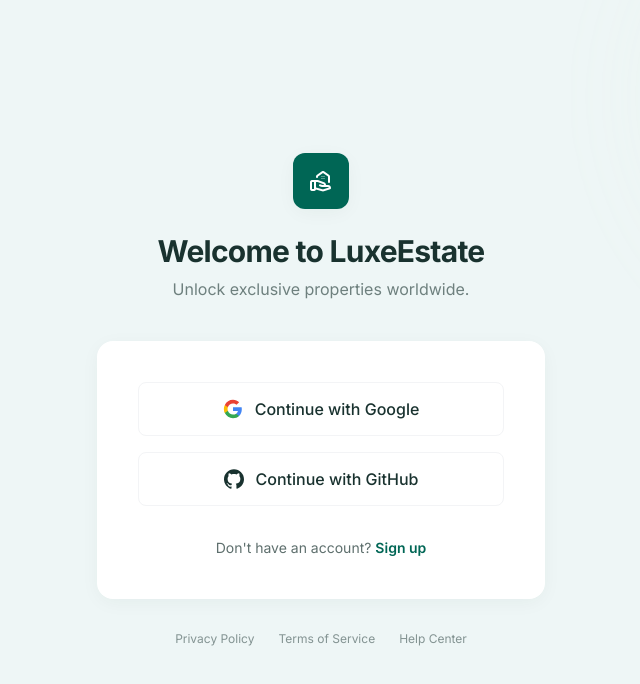
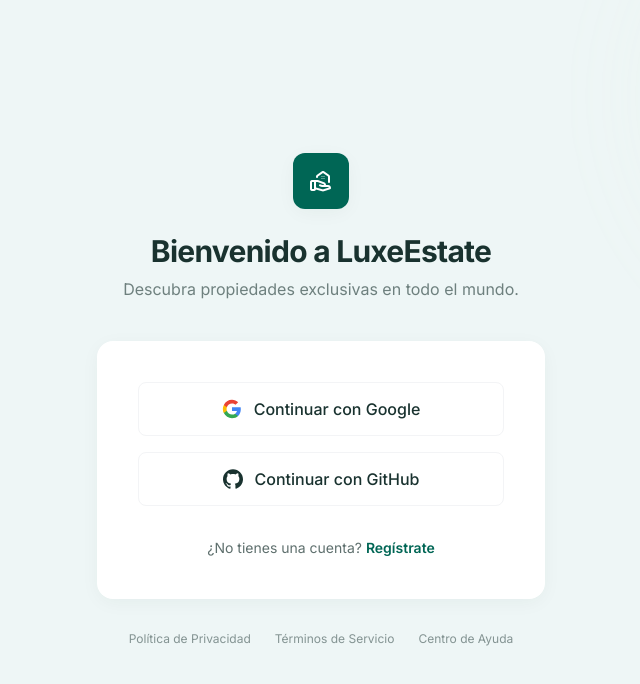
Before and after one commit to edgonzalez24/antigravity-nuxt-vibecoding, a Nuxt app: page /login in a window 1280 px wide. Shown: the top 684 px of the page, without its empty margins (319-959 px from the left). Built offline with nearby package versions, Linux system fonts and the light colour scheme; no server answers.

Commit message:
feat: Add internationalization for authentication-related texts on the login page and default layout.

```diff
--- a/app/layouts/default.vue
+++ b/app/layouts/default.vue
@@ -46,13 +46,13 @@
                   </div>
                 </button>
                 <button @click="signOut" class="text-sm text-nordic-dark/70 hover:text-red-500 transition-colors ml-4 font-medium border border-gray-200 px-3 py-1.5 rounded-md hover:border-red-500">
-                  Logout
+                  {{ $t('auth.logout') }}
                 </button>
               </div>
             </template>
             <template v-else>
-              <NuxtLink to="/login" class="ml-2 pl-4 border-l border-nordic-dark/10 text-mosque font-medium hover:text-mosque/80 transition-colors">
-                Login
+              <NuxtLink :to="localePath('/login')" class="ml-2 pl-4 border-l border-nordic-dark/10 text-mosque font-medium hover:text-mosque/80 transition-colors">
+                {{ $t('auth.login') }}
               </NuxtLink>
             </template>
           </div>
@@ -67,6 +67,7 @@
 <script setup lang="ts">
 const user = useSupabaseUser()
 const supabase = useSupabaseClient()
+const localePath = useLocalePath()
 
 const signOut = async () => {
   await supabase.auth.signOut()
--- a/app/pages/login.vue
+++ b/app/pages/login.vue
@@ -9,8 +9,8 @@
         <div class="inline-flex items-center justify-center w-14 h-14 bg-primary rounded-xl mb-6 shadow-soft text-white">
           <span class="material-symbols-rounded text-3xl">real_estate_agent</span>
         </div>
-        <h1 class="text-3xl font-bold tracking-tight text-nordic dark:text-white mb-2">Welcome to LuxeEstate</h1>
-        <p class="text-nordic/60 dark:text-gray-400">Unlock exclusive properties worldwide.</p>
+        <h1 class="text-3xl font-bold tracking-tight text-nordic dark:text-white mb-2">{{ $t('auth.welcome') }}</h1>
+        <p class="text-nordic/60 dark:text-gray-400">{{ $t('auth.subtitle') }}</p>
       </div>
       <div class="bg-surface dark:bg-[#152e2a] rounded-2xl shadow-soft p-8 sm:p-10 border border-white/50 dark:border-primary/20 backdrop-blur-sm">
         <div class="space-y-4">
@@ -22,26 +22,26 @@
               <path d="M5.84 14.09c-.22-.66-.35-1.36-.35-2.09s.13-1.43.35-2.09V7.07H2.18C1.43 8.55 1 10.22 1 12s.43 3.45 1.18 4.93l2.85-2.22.81-.62z" fill="#FBBC05"></path>
               <path d="M12 5.38c1.62 0 3.06.56 4.21 1.64l3.15-3.15C17.45 2.09 14.97 1 12 1 7.7 1 3.99 3.47 2.18 7.07l3.66 2.84c.87-2.6 3.3-4.53 6.16-4.53z" fill="#EA4335"></path>
             </svg>
-            <span class="relative z-10">Continue with Google</span>
+            <span class="relative z-10">{{ $t('auth.continue_google') }}</span>
           </button>
           <button @click="signInWithGithub" class="group w-full flex items-center justify-center gap-3 bg-white dark:bg-[#1a3833] border border-gray-100 dark:border-primary/30 rounded-lg p-3.5 text-nordic dark:text-white font-medium transition-all duration-300 hover:shadow-soft-hover hover:-translate-y-0.5 relative overflow-hidden">
             <div class="absolute inset-0 bg-accent/20 translate-y-full group-hover:translate-y-0 transition-transform duration-300 ease-out"></div>
             <svg class="w-5 h-5 relative z-10 fill-current text-nordic dark:text-white" viewBox="0 0 24 24" xmlns="http://www.w3.org/2000/svg">
               <path d="M12 .297c-6.63 0-12 5.373-12 12 0 5.303 3.438 9.8 8.205 11.385.6.113.82-.258.82-.577 0-.285-.01-1.04-.015-2.04-3.338.724-4.042-1.61-4.042-1.61C4.422 18.07 3.633 17.7 3.633 17.7c-1.087-.744.084-.729.084-.729 1.205.084 1.838 1.236 1.838 1.236 1.07 1.835 2.809 1.305 3.495.998.108-.776.419-1.305.76-1.605-2.665-.3-5.466-1.332-5.466-5.93 0-1.31.465-2.38 1.235-3.22-.135-.303-.54-1.523.105-3.176 0 0 1.005-.322 3.3 1.23.96-.267 1.98-.399 3-.405 1.02.006 2.04.138 3 .405 2.28-1.552 3.285-1.23 3.285-1.23.645 1.653.24 2.873.12 3.176.765.84 1.23 1.91 1.23 3.22 0 4.61-2.805 5.625-5.475 5.92.42.36.81 1.096.81 2.22 0 1.606-.015 2.896-.015 3.286 0 .315.21.69.825.57C20.565 22.092 24 17.592 24 12.297c0-6.627-5.373-12-12-12"></path>
             </svg>
-            <span class="relative z-10">Continue with GitHub</span>
+            <span class="relative z-10">{{ $t('auth.continue_github') }}</span>
           </button>
         </div>
         <p class="mt-8 text-center text-sm text-nordic/70 dark:text-gray-400">
-          Don't have an account?
-          <a class="font-semibold text-primary hover:text-primary-dark transition-colors" href="#">Sign up</a>
+          {{ $t('auth.no_account') }}
+          <a class="font-semibold text-primary hover:text-primary-dark transition-colors" href="#">{{ $t('auth.signup') }}</a>
         </p>
       </div>
       <div class="mt-8 text-center">
         <nav class="flex justify-center gap-6 text-xs text-nordic/50 dark:text-gray-500">
-          <a class="hover:text-nordic dark:hover:text-gray-300 transition-colors" href="#">Privacy Policy</a>
-          <a class="hover:text-nordic dark:hover:text-gray-300 transition-colors" href="#">Terms of Service</a>
-          <a class="hover:text-nordic dark:hover:text-gray-300 transition-colors" href="#">Help Center</a>
+          <a class="hover:text-nordic dark:hover:text-gray-300 transition-colors" href="#">{{ $t('auth.privacy') }}</a>
+          <a class="hover:text-nordic dark:hover:text-gray-300 transition-colors" href="#">{{ $t('auth.terms') }}</a>
+          <a class="hover:text-nordic dark:hover:text-gray-300 transition-colors" href="#">{{ $t('auth.help') }}</a>
         </nav>
       </div>
     </main>
@@ -49,13 +49,15 @@
 </template>
 
 <script setup lang="ts">
+const { t } = useI18n()
+
 // Disable default layout for login page so it matches the design strictly
 definePageMeta({
   layout: false
 })
 
 useHead({
-  title: 'LuxeEstate - Login',
+  title: computed(() => `LuxeEstate - ${t('auth.login')}`),
   link: [
     { rel: 'stylesheet', href: 'https://fonts.googleapis.com/css2?family=Inter:wght@300;400;500;600;700&display=swap' },
     { rel: 'stylesheet', href: 'https://fonts.googleapis.com/css2?family=Material+Symbols+Rounded:opsz,wght,FILL,GRAD@24,400,0,0' },
--- a/i18n/locales/en.json
+++ b/i18n/locales/en.json
@@ -91,5 +91,18 @@
     },
     "description_1": "Experience modern luxury in this architecturally stunning home located in the heart of {location}. Designed with an emphasis on indoor-outdoor living, the residence features floor-to-ceiling glass walls that flood the interiors with natural light.",
     "description_2": "The open-concept kitchen is equipped with top-of-the-line appliances and custom cabinetry, perfect for culinary enthusiasts. Retreat to the primary suite, a sanctuary of relaxation with a spa-inspired bath and private balcony."
+  },
+  "auth": {
+    "login": "Login",
+    "logout": "Logout",
+    "welcome": "Welcome to LuxeEstate",
+    "subtitle": "Unlock exclusive properties worldwide.",
+    "continue_google": "Continue with Google",
+    "continue_github": "Continue with GitHub",
+    "no_account": "Don't have an account?",
+    "signup": "Sign up",
+    "privacy": "Privacy Policy",
+    "terms": "Terms of Service",
+    "help": "Help Center"
   }
 }
--- a/i18n/locales/es.json
+++ b/i18n/locales/es.json
@@ -91,5 +91,18 @@
     },
     "description_1": "Experimente el lujo moderno en esta impresionante casa ubicada en el corazón de {location}. Diseñada con énfasis en la vida interior-exterior, la residencia cuenta con paredes de vidrio de piso a techo que inundan los interiores con luz natural.",
     "description_2": "La cocina de concepto abierto está equipada con electrodomésticos de primera línea y gabinetes a medida, perfecta para los amantes de la gastronomía. Retírese a la suite principal, un santuario de relajación con un baño inspirado en un spa y un balcón privado."
+  },
+  "auth": {
+    "login": "Iniciar Sesión",
+    "logout": "Cerrar Sesión",
+    "welcome": "Bienvenido a LuxeEstate",
+    "subtitle": "Descubra propiedades exclusivas en todo el mundo.",
+    "continue_google": "Continuar con Google",
+    "continue_github": "Continuar con GitHub",
+    "no_account": "¿No tienes una cuenta?",
+    "signup": "Regístrate",
+    "privacy": "Política de Privacidad",
+    "terms": "Términos de Servicio",
+    "help": "Centro de Ayuda"
   }
 }
--- a/i18n/locales/fr.json
+++ b/i18n/locales/fr.json
@@ -91,5 +91,18 @@
     },
     "description_1": "Découvrez le luxe moderne dans cette maison à couper le souffle située au cœur de {location}. Conçue en mettant l'accent sur la vie intérieure-extérieure, la résidence dispose de murs en verre du sol au plafond qui inondent les intérieurs de lumière naturelle.",
     "description_2": "La cuisine à aire ouverte est équipée d'appareils haut de gamme et d'armoires sur mesure, parfaite pour les amateurs de gastronomie. Retirez-vous dans la suite principale, un sanctuaire de détente avec une baignoire d'inspiration spa et un balcon privé."
+  },
+  "auth": {
+    "login": "Se connecter",
+    "logout": "Se déconnecter",
+    "welcome": "Bienvenue chez LuxeEstate",
+    "subtitle": "Découvrez des propriétés exclusives dans le monde entier.",
+    "continue_google": "Continuer avec Google",
+    "continue_github": "Continuer avec GitHub",
+    "no_account": "Vous n'avez pas de compte ?",
+    "signup": "S'inscrire",
+    "privacy": "Politique de confidentialité",
+    "terms": "Conditions d'utilisation",
+    "help": "Centre d'aide"
   }
 }
```
